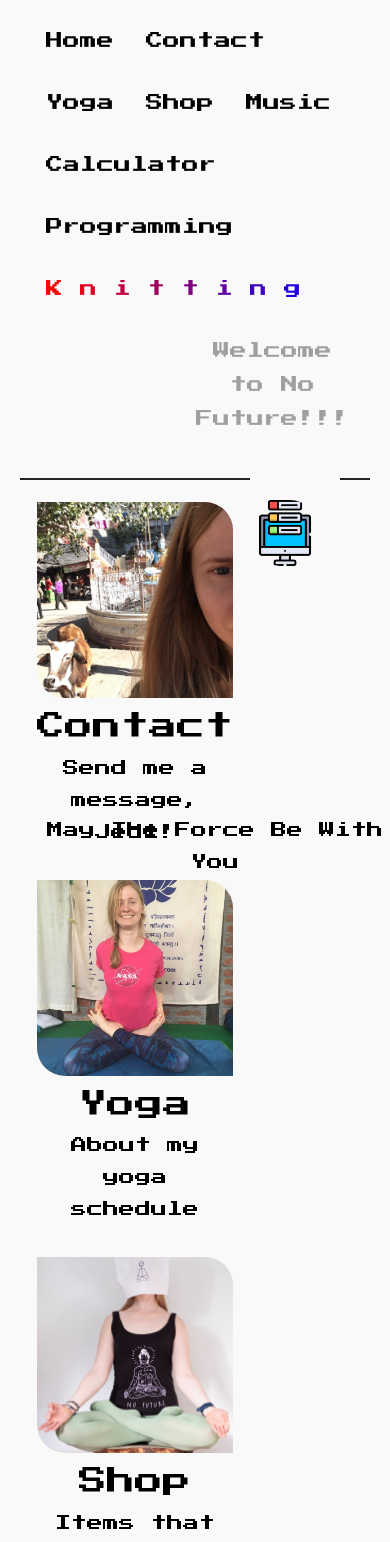
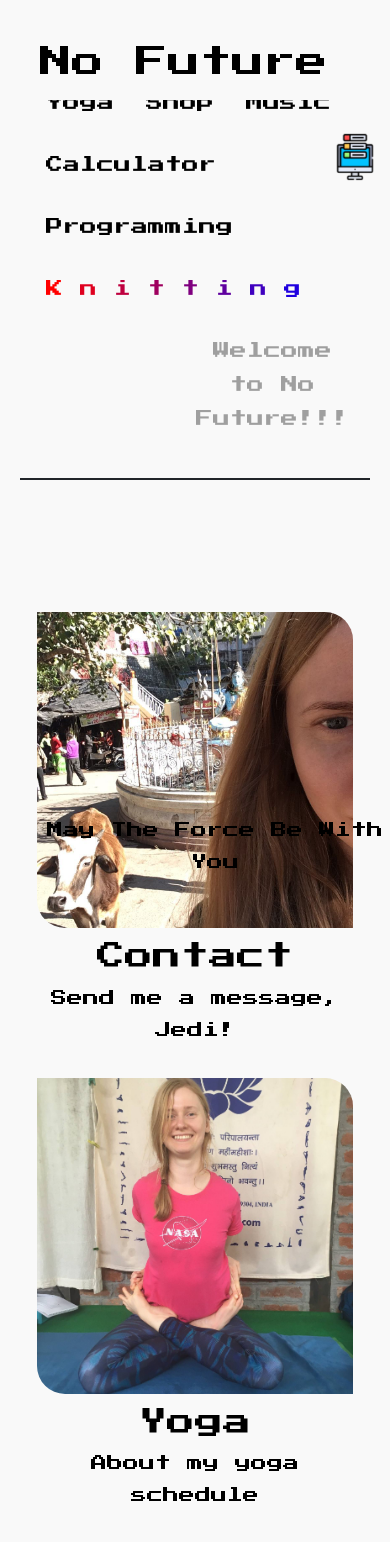
Before and after one commit to EwaDwornik/NoFutureFun, a Django app: page / in a window 390 px wide. Shown: the top 1542 px of the page. Run offline with Django 3.2, Linux system fonts and the light colour scheme; some libraries are stand-ins or nearby versions.

Commit message:
mobile version

```diff
--- a/NoFuture/settings.py
+++ b/NoFuture/settings.py
@@ -38,6 +38,8 @@
     'django.contrib.messages',
     'django.contrib.staticfiles',
     'NoFuture',
+    'django_user_agents',
+
 ]
 
 MIDDLEWARE = [
@@ -48,10 +50,11 @@
     'django.contrib.auth.middleware.AuthenticationMiddleware',
     'django.contrib.messages.middleware.MessageMiddleware',
     'django.middleware.clickjacking.XFrameOptionsMiddleware',
+    'django_user_agents.middleware.UserAgentMiddleware',
 ]
 
 ROOT_URLCONF = 'NoFuture.urls'
-
+USER_AGENTS_CACHE = 'default'
 TEMPLATES = [
     {
         'BACKEND': 'django.template.backends.django.DjangoTemplates',
--- /dev/null
+++ b/NoFuture/static/mobile-style.css
@@ -0,0 +1,158 @@
+
+@import url('https://fonts.googleapis.com/css2?family=Press+Start+2P&family=Urbanist:wght@100&display=swap');
+
+body {
+  background-color: #F9F9F9 !important;
+  font-family: 'Press Start 2P', cursive !important;
+  margin-left: 2px !important;
+  margin-right: 2px !important;
+}
+
+img{
+  width: 100%;
+  padding: 2px;
+  border-radius: 0px 30px 0px 30px;
+  transition: box-shadow 500ms;
+}
+
+.header-mobile img{
+  margin-right: 10px;
+  width: 50px;
+  float: right;
+  border-radius: 0px 0px 0px 0px;
+
+}
+
+.header-mobile {
+  background-color: #F9F9F9;
+  position: fixed;
+  width: 100%;
+  height: 100px;
+  z-index: 1;
+  color: black;
+  top: 0px;
+}
+
+.header-mobile ul {
+  margin: 0;
+  padding: 0;
+  list-style: none;
+  overflow: hidden;
+  background-color: #F9F9F9;
+}
+
+.header-mobile li a {
+  display: block;
+  padding: 20px 20px;
+  border-right: 1px solid #f4f4f4;
+  text-decoration: none;
+  color: black;
+  text-align: center;
+}
+
+
+.header-mobile .logo {
+  display: block;
+  float: left;
+  margin-top: 20px;
+  color: black;
+  font-size: 2em;
+  padding: 10px 20px;
+  text-decoration: none;
+}
+
+.header-mobile .menu {
+  clear: both;
+  max-height: 0;
+  transition: max-height .2s ease-out;
+}
+
+.header-mobile .menu-icon {
+  cursor: pointer;
+  display: inline-block;
+  float: right;
+  padding: 28px 20px;
+  position: relative;
+  user-select: none;
+}
+
+.header-mobile .menu-btn {
+  display: none;
+}
+
+.header-mobile .menu-btn:checked ~ .menu {
+  max-height: 770px;
+}
+
+
+@media (min-width: 48em) {
+  .header-mobile li {
+    float: left;
+}
+  .header-mobile li a {
+    padding: 20px 30px;
+  }
+  .header-mobile .menu {
+    clear: none;
+    float: right;
+    max-height: none;
+  }
+  .header-mobile .menu-icon {
+    display: none;
+  }
+}
+
+.blink {
+  animation: blinker 2s linear infinite;
+  color: #000000;
+  text-align: center;
+}
+  @keyframes blinker {
+      50% {
+        opacity: 0;
+          }
+        }
+
+
+#cards-home {
+  margin-top: 10px;
+  width: auto;
+  margin-bottom: 50px;
+  display: flex;
+  text-decoration: none;
+}
+
+#cards-home a {
+  text-decoration: none;
+  color: #000000;
+  }
+
+.row div:first-of-type {
+  margin-top: 110px;
+}
+
+.photos-front {
+  max-width: 100%;
+  margin-bottom: 30px;
+  text-align: center;
+}
+
+.photos-front img{
+  margin-bottom: 10px;
+}
+
+.photos-front img:hover {
+  box-shadow: 5px 5px 20px rgb(0, 0, 0, 0.7);
+}
+
+.contact {
+  margin: 110px 10px 10px 30px;
+  text-align: center;
+  font-size: 15px;
+  line-height: 2.0
+}
+
+.carousel-yoga {
+  margin: 110px 10px 10px 30px;
+
+}
--- a/NoFuture/static/style.css
+++ b/NoFuture/static/style.css
@@ -8,6 +8,8 @@
     border-bottom: 2px solid;
     width: 100%;
   }
+
+
 
 footer {
   position: fixed;
@@ -98,57 +100,8 @@
   display: inline;
 }
 
-.dropdown img{
-  margin-right: 20px;
-  margin-top:20px;
-  width: 70px;
-  float: right;
-}
 
-.dropdown {
-  list-style: none;
-  float: right;
-  background: #F9F9F9;
-  border: none;
-  margin-right: 30px;
-}
-
-.dropdown button {
-  padding: 0;
-  border: none;
-  background: #F9F9F9;
-}
-
-
-.dropdown-menu {
-  position: absolute;
-  background-color: #F9F9F9;
-  margin-right: 30px;
-  width: 250px;
-  top: 50%;
-  left: 50%;
-  transform: translate(-50%, -50%);
-  box-shadow: 2px 2px 15px rgb(0, 0, 0, 0.7);
-  border-radius: 20px 20px 20px 20px;
-
-
-}
-
-.dropdown-menu a {
-  height: 30px;
-  background-color: #F9F9F9
-  border: none;
-  margin: 10px;
-}
-
-.dropdown-menu a:hover {
-  text-decoration: none;
-  color: black;
-  width: 1px;
-  padding-left: 1px;
-  }
-
-#cards-home, #cards-contact {
+#cards-home {
   width: auto;
   margin-bottom: 50px;
   display: flex;
@@ -204,7 +157,7 @@
   transition: box-shadow 500ms;
 }
 
-.contact-table, .music-table {
+.contact, .music-table {
   margin-left: auto;
   margin-right: auto;
   border-collapse: separate;
@@ -214,12 +167,12 @@
 
 }
 
-.contact-table td, .music-table td {
+.contact td, .music-table td {
   padding: 10px;
   width: 50%;
 }
 
-.contact-table img {
+.contact img {
   margin: 20px;
   margin-bottom: 100px;
   width: 480px;
--- a/NoFuture/templates/HomePage.html
+++ b/NoFuture/templates/HomePage.html
@@ -88,7 +88,6 @@
 
 
 </section>
-</div>
-</div>
+
 
 {% endblock %}
--- a/NoFuture/templates/base.html
+++ b/NoFuture/templates/base.html
@@ -16,13 +16,41 @@
   <script src="https://code.jquery.com/jquery-3.6.0.min.js"></script>
   <script src="/static/main.js"></script>
 
-  <link rel="stylesheet" type="text/css" href="/static/style.css" />
 
   <link rel="shortcut icon" type="image/png" href="{% static '/favicon.png' %}" />
 
   <!-- Bootstrap CSS -->
   <link rel="stylesheet" href="https://maxcdn.bootstrapcdn.com/bootstrap/4.0.0/css/bootstrap.min.css" integrity="sha384-Gn5384xqQ1aoWXA+058RXPxPg6fy4IWvTNh0E263XmFcJlSAwiGgFAW/dAiS6JXm" crossorigin="anonymous">
 
+  {% load user_agents %}
+  {% if request|is_mobile %}
+  <link rel="stylesheet" type="text/css" href="/static/mobile-style.css" />
+
+<body>
+
+  <header class="header-mobile">
+    <a href="/" class="logo">No Future</a>
+    <input class="menu-btn" type="checkbox" id="menu-btn" />
+    <label class="menu-icon" for="menu-btn"><img class="decoration" src="/static/menu.png"></label>
+
+    <ul class="menu">
+      <li><a href="/contact">Contact</a></li>
+      <li><a href="/yoga">Yoga</a></li>
+      <li><a href="/shop">Shop</a></li>
+      <li><a href="/music">Music</a></li>
+      <li><a href="/calculator">Calculator</a></li>
+      <li><a href="/programming">Programming</a></li>
+      <li><a href="/knitting">Knitting</a></li>
+      <li><a class="blink" href="/game">
+          <span id="NoFuture">Prime game!</span></a></li>
+    </ul>
+  </header>
+
+</body>
+{% endif %}
+
+{% if request|is_pc or request|is_tablet %}
+<link rel="stylesheet" type="text/css" href="/static/style.css" />
 
 <body>
   <header id="main-header">
@@ -51,35 +79,14 @@
         </a>
       </div>
 
-
-      <div class="dropdown">
-        <button data-toggle="dropdown">
-          <img class="decoration" src="/static/menu.png">
-        </button>
-        <div class="dropdown-menu dropdown-menu-right" aria-labelledby="dropdownMenuButton">
-          <a class="dropdown-item" href="/">Home</a>
-          <a class="dropdown-item" href="/contact">Contact</a>
-          <a class="dropdown-item" href="/yoga">Yoga</a>
-          <a class="dropdown-item" href="/shop">Shop</a>
-          <a class="dropdown-item" href="/music">Music</a>
-          <a class="dropdown-item" href="/calculator">Calculator</a>
-          <a class="dropdown-item" href="/programming">Programming</a>
-          <a class="dropdown-item" href="/knitting">Knitting</a>
-
-        </div>
-      </div>
-
-
-
-
       </div>
     </section>
 
 
-
   </header>
 
-
+</body>
+{% endif %}
 {% block content %}
 {% endblock %}
 
@@ -92,6 +99,6 @@
 <script src="https://cdnjs.cloudflare.com/ajax/libs/popper.js/1.12.9/umd/popper.min.js" integrity="sha384-ApNbgh9B+Y1QKtv3Rn7W3mgPxhU9K/ScQsAP7hUibX39j7fakFPskvXusvfa0b4Q" crossorigin="anonymous"></script>
 <script src="https://maxcdn.bootstrapcdn.com/bootstrap/4.0.0/js/bootstrap.min.js" integrity="sha384-JZR6Spejh4U02d8jOt6vLEHfe/JQGiRRSQQxSfFWpi1MquVdAyjUar5+76PVCmYl" crossorigin="anonymous"></script>
 
-</body>
+
 
 </html>
--- a/NoFuture/urls.py
+++ b/NoFuture/urls.py
@@ -28,4 +28,5 @@
     path('programming/', views.ProgrammingView.as_view(), name="programming"),
     path('knitting/', views.KnittingView.as_view(), name="knitting"),
     path('game/', views.GameView.as_view(), name="knitting"),
+
 ]
--- a/NoFuture/views.py
+++ b/NoFuture/views.py
@@ -1,7 +1,35 @@
 from django.views import generic
 from django.views.generic import TemplateView, View, RedirectView
-from django.shortcuts import render, reverse, redirect, HttpResponseRedirect
+from django.shortcuts import render, reverse, redirect, HttpResponseRedirect, Http404, HttpResponse
 from .forms import Primes2Form
+from django.shortcuts import render
+from django_user_agents.utils import get_user_agent
+
+
+def my_view(request):
+
+    # Let's assume that the visitor uses an iPhone...
+    request.user_agent.is_mobile # returns True
+    request.user_agent.is_tablet # returns False
+    request.user_agent.is_touch_capable # returns True
+    request.user_agent.is_pc # returns False
+    request.user_agent.is_bot # returns False
+
+    # Accessing user agent's browser attributes
+    request.user_agent.browser  # returns Browser(family=u'Mobile Safari', version=(5, 1), version_string='5.1')
+    request.user_agent.browser.family  # returns 'Mobile Safari'
+    request.user_agent.browser.version  # returns (5, 1)
+    request.user_agent.browser.version_string   # returns '5.1'
+
+    # Operating System properties
+    request.user_agent.os  # returns OperatingSystem(family=u'iOS', version=(5, 1), version_string='5.1')
+    request.user_agent.os.family  # returns 'iOS'
+    request.user_agent.os.version  # returns (5, 1)
+    request.user_agent.os.version_string  # returns '5.1'
+
+    # Device properties
+    request.user_agent.device  # returns Device(family='iPhone')
+    request.user_agent.device.family  # returns 'iPhone'
 
 
 class HomePage(TemplateView):
--- a/NoFuture/workingon.js
+++ b/NoFuture/workingon.js
@@ -164,5 +164,5 @@
         }
 
 }
-  });$('#again').css('display', 'block');
   });
+  });
```
Also changed, not shown: NoFuture/templates/contact.html (+23 -1 lines). Lines whose indentation alone changed are shown as unchanged.
